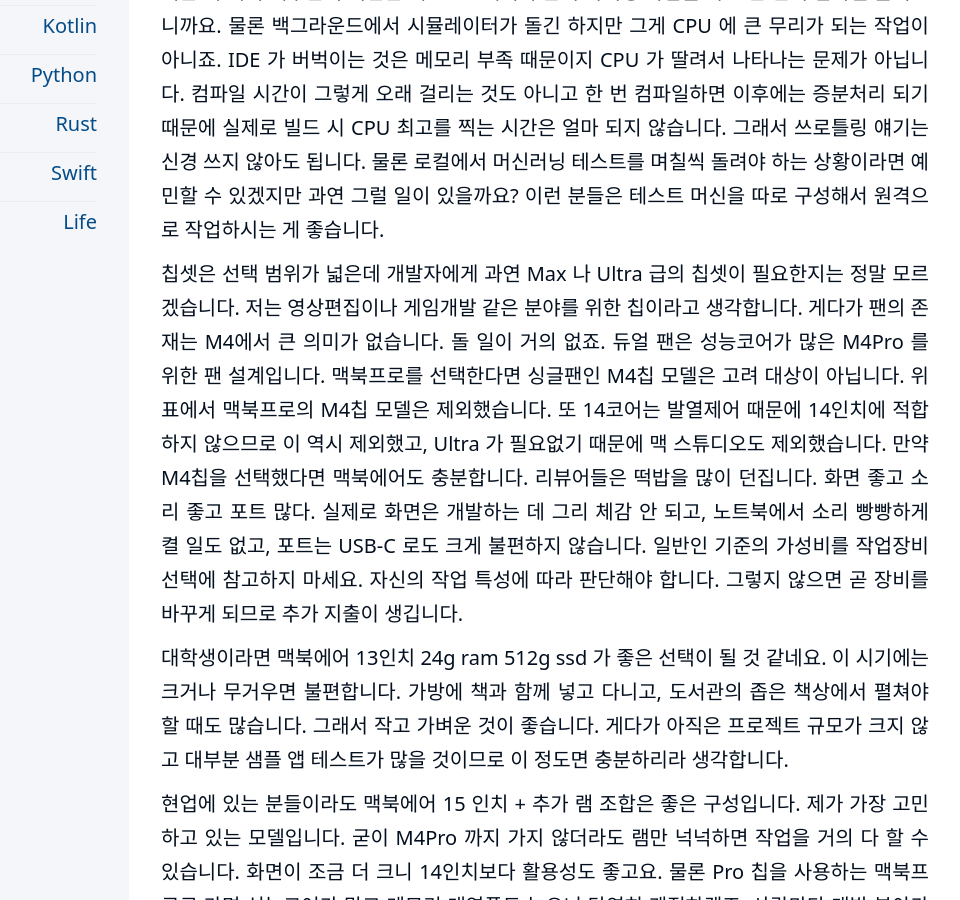
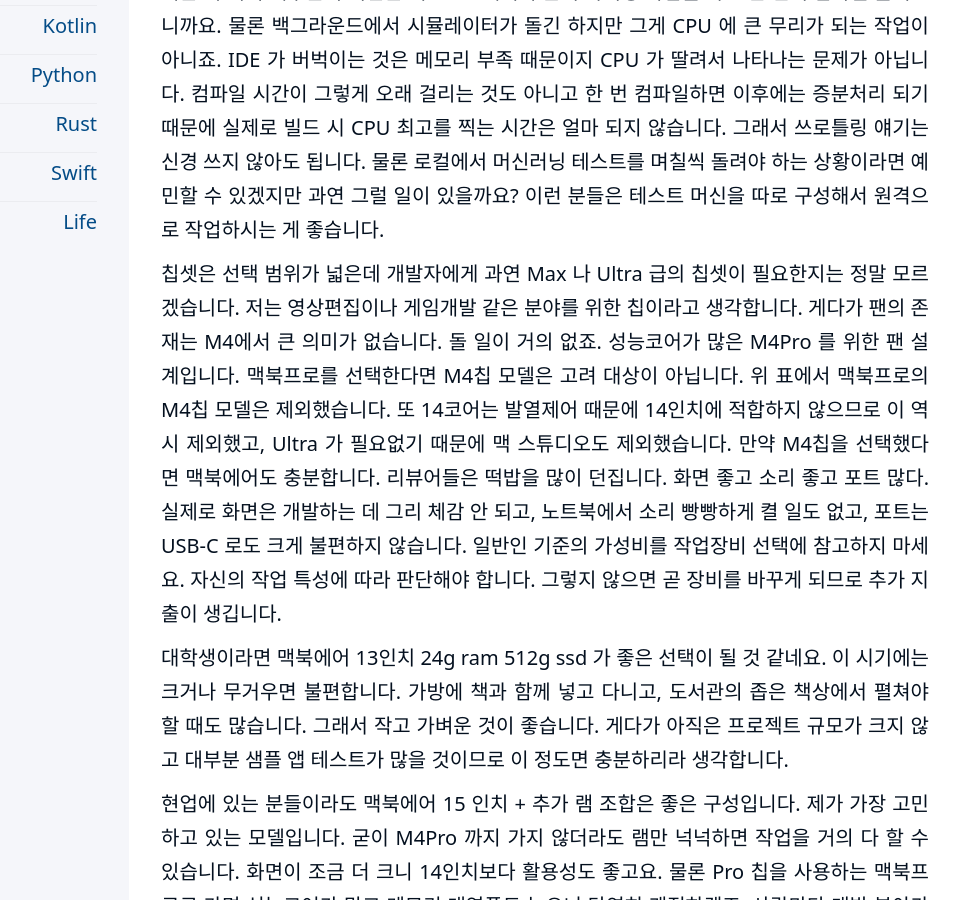
Before and after one commit to kiroshin/kiroshin.github.io, a Jekyll site: the page built from _posts/2025-03-24-macbook_for_dev.md, in a window 1280 px wide and 900 px high, scrolled down 2932 px. Shown: the whole window, without its empty margins (191-1151 px from the left). Built offline with Jekyll 4.4.1, drawn with Linux system fonts in a browser that asks for light colours.

Commit message:
Update 2025-03-24-macbook_for_dev.md

```diff
--- a/_posts/2025-03-24-macbook_for_dev.md
+++ b/_posts/2025-03-24-macbook_for_dev.md
@@ -42,7 +42,7 @@
 
 CPU는 이미 M1 부터 차고 넘치는 사양이었습니다. M4는 말할 것도 없이 좋겠죠. 저전력으로 M2Pro 의 성능을 내주기 때문에 과거에는 생각하지 못했던 맥북에어까지 개발머신으로 고려할 수 있게 되었습니다. 팬이 없는 구조라 쓰로틀링이 잘 걸린다는 얘기는 영상편집을 하는 분들에게 해당하는 내용입니다. 게임 개발자가 아니라면 큰 문제가 되지 않습니다. IDE 를 몇 개 띄운 뒤 거의 대부분의 시간은 워드프로세서 수준의 타이핑 작업을 하고 한 번씩 컴파일 돌려보니까요. 물론 백그라운드에서 시뮬레이터가 돌긴 하지만 그게 CPU 에 큰 무리가 되는 작업이 아니죠. IDE 가 버벅이는 것은 메모리 부족 때문이지 CPU 가 딸려서 나타나는 문제가 아닙니다. 컴파일 시간이 그렇게 오래 걸리는 것도 아니고 한 번 컴파일하면 이후에는 증분처리 되기 때문에 실제로 빌드 시 CPU 최고를 찍는 시간은 얼마 되지 않습니다. 그래서 쓰로틀링 얘기는 신경 쓰지 않아도 됩니다. 물론 로컬에서 머신러닝 테스트를 며칠씩 돌려야 하는 상황이라면 예민할 수 있겠지만 과연 그럴 일이 있을까요? 이런 분들은 테스트 머신을 따로 구성해서 원격으로 작업하시는 게 좋습니다.
 
-칩셋은 선택 범위가 넓은데 개발자에게 과연 Max 나 Ultra 급의 칩셋이 필요한지는 정말 모르겠습니다. 저는 영상편집이나 게임개발 같은 분야를 위한 칩이라고 생각합니다. 게다가 팬의 존재는 M4에서 큰 의미가 없습니다. 돌 일이 거의 없죠. 듀얼 팬은 성능코어가 많은 M4Pro 를 위한 팬 설계입니다. 맥북프로를 선택한다면 싱글팬인 M4칩 모델은 고려 대상이 아닙니다. 위 표에서 맥북프로의 M4칩 모델은 제외했습니다. 또 14코어는 발열제어 때문에 14인치에 적합하지 않으므로 이 역시 제외했고, Ultra 가 필요없기 때문에 맥 스튜디오도 제외했습니다. 만약 M4칩을 선택했다면 맥북에어도 충분합니다. 리뷰어들은 떡밥을 많이 던집니다. 화면 좋고 소리 좋고 포트 많다. 실제로 화면은 개발하는 데 그리 체감 안 되고, 노트북에서 소리 빵빵하게 켤 일도 없고, 포트는 USB-C 로도 크게 불편하지 않습니다. 일반인 기준의 가성비를 작업장비 선택에 참고하지 마세요. 자신의 작업 특성에 따라 판단해야 합니다. 그렇지 않으면 곧 장비를 바꾸게 되므로 추가 지출이 생깁니다.
+칩셋은 선택 범위가 넓은데 개발자에게 과연 Max 나 Ultra 급의 칩셋이 필요한지는 정말 모르겠습니다. 저는 영상편집이나 게임개발 같은 분야를 위한 칩이라고 생각합니다. 게다가 팬의 존재는 M4에서 큰 의미가 없습니다. 돌 일이 거의 없죠. 성능코어가 많은 M4Pro 를 위한 팬 설계입니다. 맥북프로를 선택한다면 M4칩 모델은 고려 대상이 아닙니다. 위 표에서 맥북프로의 M4칩 모델은 제외했습니다. 또 14코어는 발열제어 때문에 14인치에 적합하지 않으므로 이 역시 제외했고, Ultra 가 필요없기 때문에 맥 스튜디오도 제외했습니다. 만약 M4칩을 선택했다면 맥북에어도 충분합니다. 리뷰어들은 떡밥을 많이 던집니다. 화면 좋고 소리 좋고 포트 많다. 실제로 화면은 개발하는 데 그리 체감 안 되고, 노트북에서 소리 빵빵하게 켤 일도 없고, 포트는 USB-C 로도 크게 불편하지 않습니다. 일반인 기준의 가성비를 작업장비 선택에 참고하지 마세요. 자신의 작업 특성에 따라 판단해야 합니다. 그렇지 않으면 곧 장비를 바꾸게 되므로 추가 지출이 생깁니다.
 
 대학생이라면 맥북에어 13인치 24g ram 512g ssd 가 좋은 선택이 될 것 같네요. 이 시기에는 크거나 무거우면 불편합니다. 가방에 책과 함께 넣고 다니고, 도서관의 좁은 책상에서 펼쳐야 할 때도 많습니다. 그래서 작고 가벼운 것이 좋습니다. 게다가 아직은 프로젝트 규모가 크지 않고 대부분 샘플 앱 테스트가 많을 것이므로 이 정도면 충분하리라 생각합니다.
 
```
